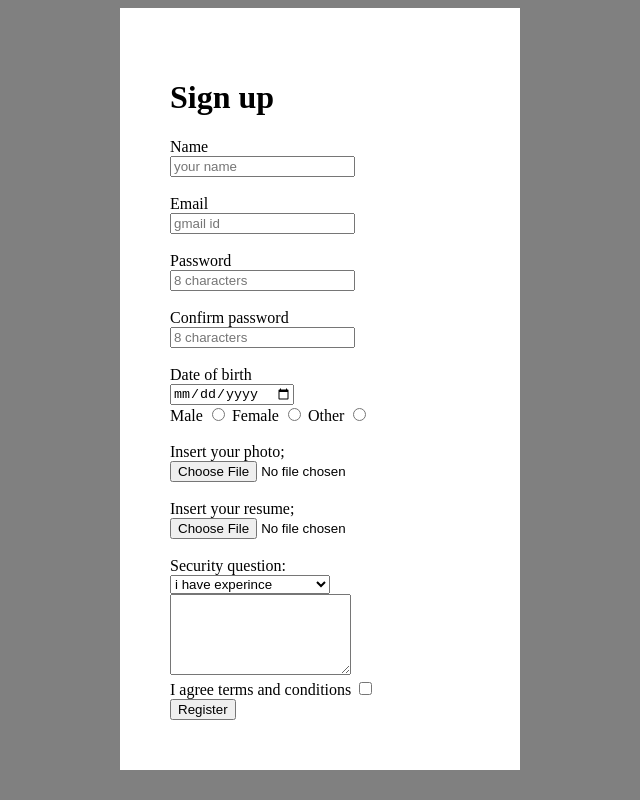
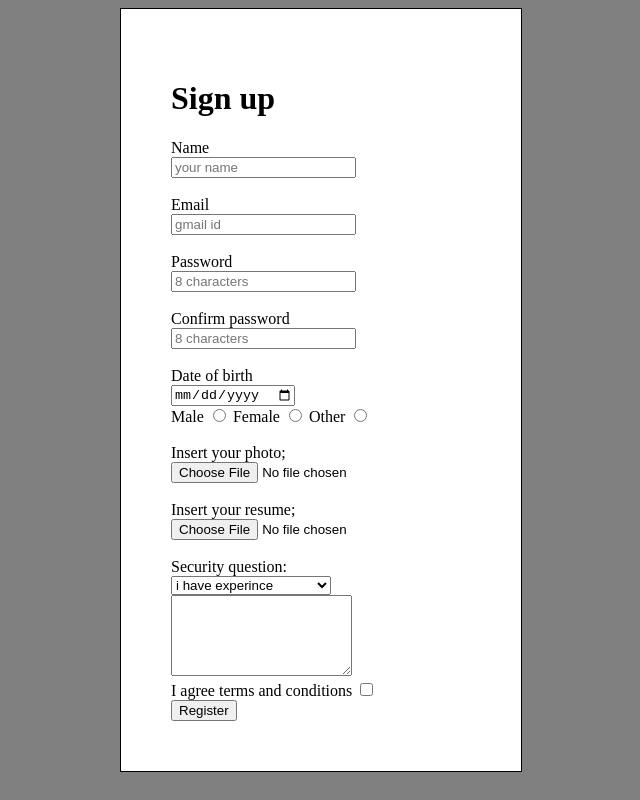
Before and after one commit to Nurmatov-Shohrux/homework-25.03, a plain HTML site: page indext.html in a window 1280 px wide. Shown: the whole page, without its empty margins (388-1028 px from the left). Drawn offline with Linux system fonts and the light colour scheme.

Commit message:
homework

```diff
--- a/indext.html
+++ b/indext.html
@@ -10,7 +10,7 @@
         }
         form {
             background-color: white;
-            border: 1 px solid black;
+            border: 1px solid black;
             width: 300px;
             padding: 50px;
             margin-left: 500px;
```
